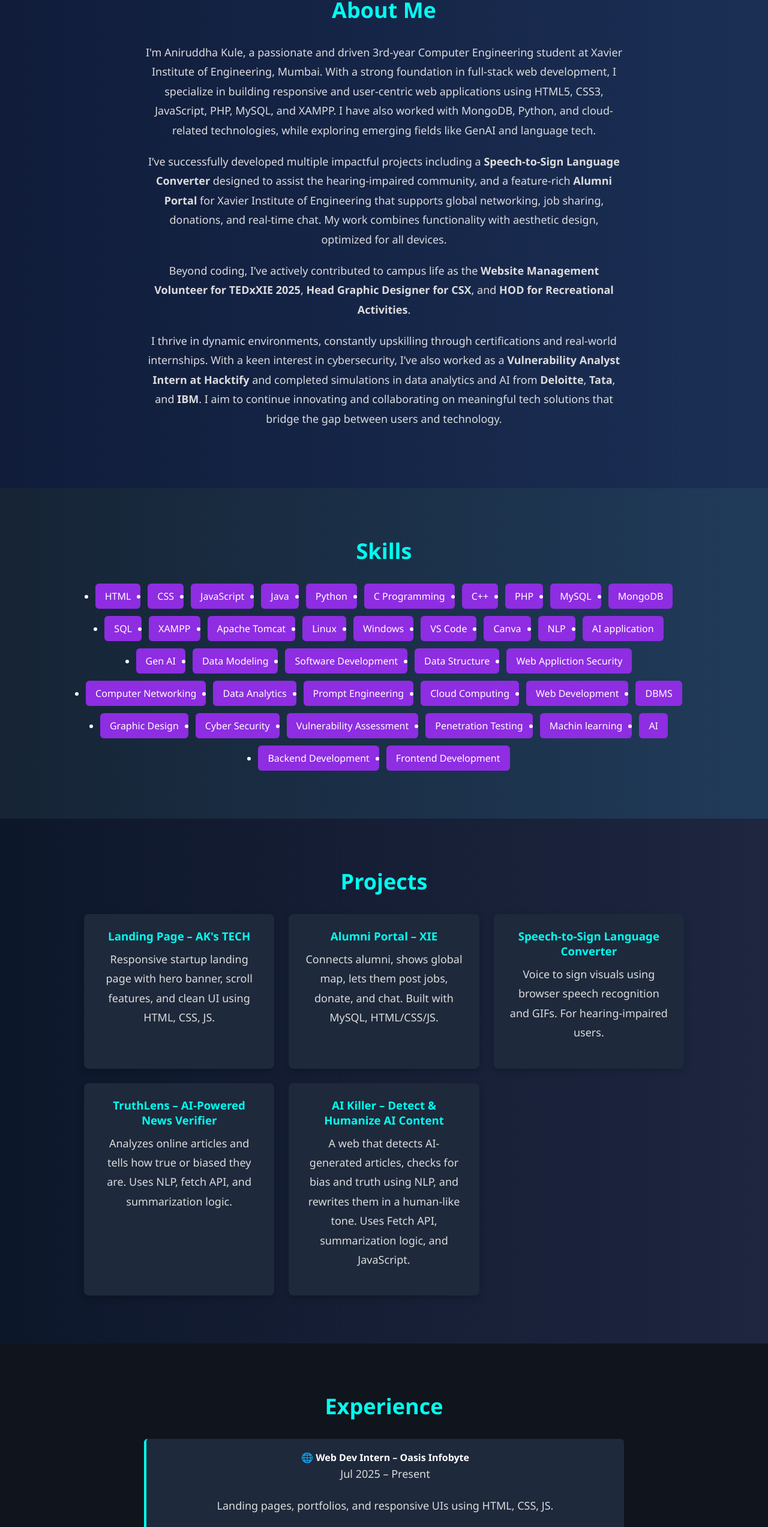
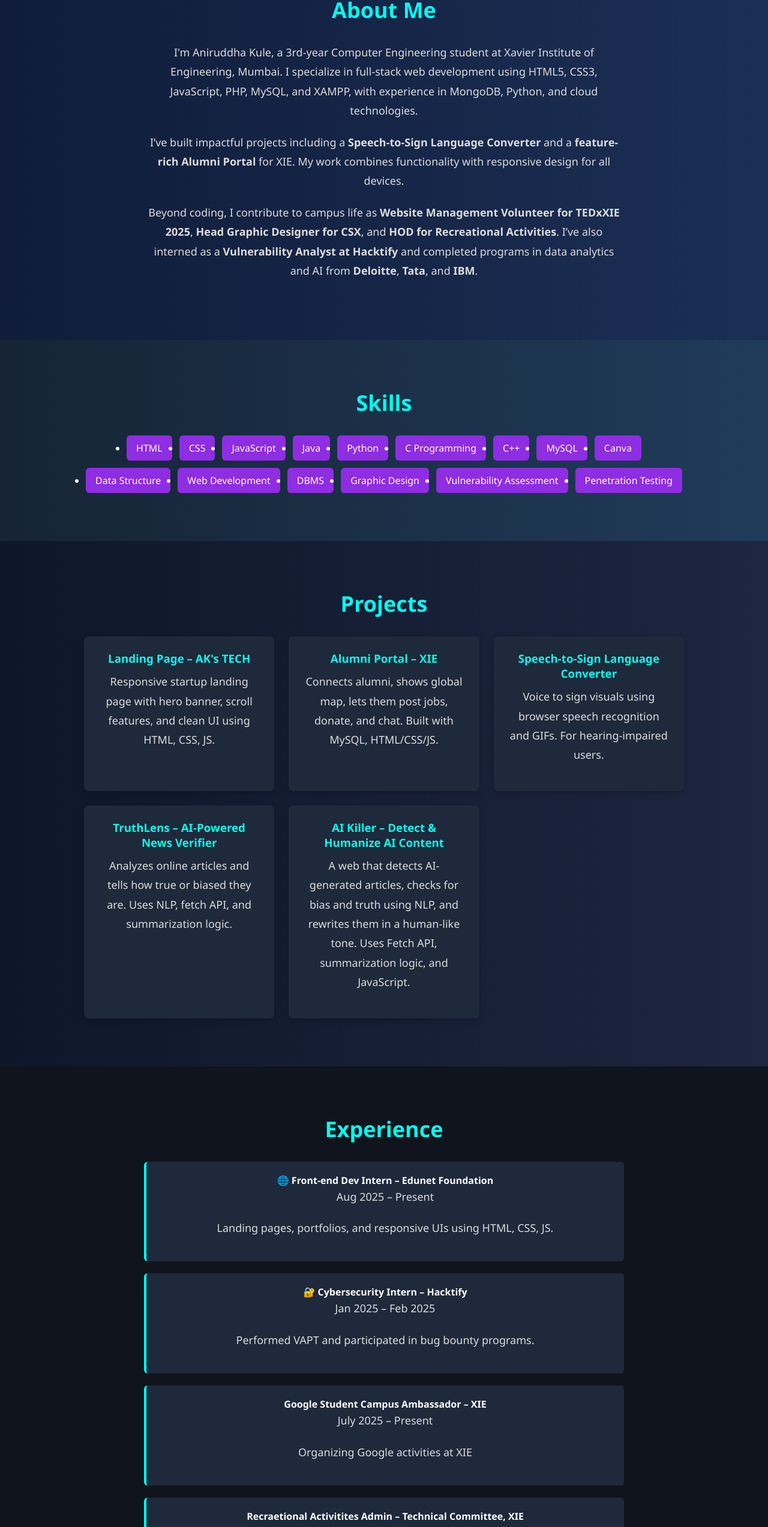
Before and after one commit to kuleaniruddha/profile, a plain HTML site: page index.html in a window 1280 px wide. Shown: the part 966-3512 px from the top of the page at 60% size. Drawn offline with nearby package versions, Linux system fonts and the light colour scheme.

Commit message:
Update index.html

```diff
--- a/index.html
+++ b/index.html
@@ -43,18 +43,16 @@
 <section id="about" class="about-section animate slide-in-left">
   <h2 class="section-heading animate-fade-slide">About Me</h2>
   <p>
-    I'm Aniruddha Kule, a passionate and driven 3rd-year Computer Engineering student at Xavier Institute of Engineering, Mumbai. With a strong foundation in full-stack web development, I specialize in building responsive and user-centric web applications using HTML5, CSS3, JavaScript, PHP, MySQL, and XAMPP. I have also worked with MongoDB, Python, and cloud-related technologies, while exploring emerging fields like GenAI and language tech.
+    I'm Aniruddha Kule, a 3rd-year Computer Engineering student at Xavier Institute of Engineering, Mumbai. I specialize in full-stack web development using HTML5, CSS3, JavaScript, PHP, MySQL, and XAMPP, with experience in MongoDB, Python, and cloud technologies.
   </p>
   <p>
-    I’ve successfully developed multiple impactful projects including a <strong>Speech-to-Sign Language Converter</strong> designed to assist the hearing-impaired community, and a feature-rich <strong>Alumni Portal</strong> for Xavier Institute of Engineering that supports global networking, job sharing, donations, and real-time chat. My work combines functionality with aesthetic design, optimized for all devices.
+    I’ve built impactful projects including a <strong>Speech-to-Sign Language Converter</strong> and a <strong>feature-rich Alumni Portal</strong> for XIE. My work combines functionality with responsive design for all devices.
   </p>
   <p>
-    Beyond coding, I’ve actively contributed to campus life as the <strong>Website Management Volunteer for TEDxXIE 2025</strong>, <strong>Head Graphic Designer for CSX</strong>, and <strong>HOD for Recreational Activities</strong>.
-  </p>
-  <p>
-    I thrive in dynamic environments, constantly upskilling through certifications and real-world internships. With a keen interest in cybersecurity, I’ve also worked as a <strong>Vulnerability Analyst Intern at Hacktify</strong> and completed simulations in data analytics and AI from <strong>Deloitte</strong>, <strong>Tata</strong>, and <strong>IBM</strong>. I aim to continue innovating and collaborating on meaningful tech solutions that bridge the gap between users and technology.
+    Beyond coding, I contribute to campus life as <strong>Website Management Volunteer for TEDxXIE 2025</strong>, <strong>Head Graphic Designer for CSX</strong>, and <strong>HOD for Recreational Activities</strong>. I’ve also interned as a <strong>Vulnerability Analyst at Hacktify</strong> and completed programs in data analytics and AI from <strong>Deloitte</strong>, <strong>Tata</strong>, and <strong>IBM</strong>.
   </p>
 </section>
+
 
 <section id="skills" class="skills-section animate slide-in-right">
     <h2>Skills</h2>
@@ -66,37 +64,14 @@
       <li>Python</li>
       <li>C Programming</li>
       <li>C++</li>
-      <li>PHP</li>
       <li>MySQL</li>
-      <li>MongoDB</li>
-      <li>SQL</li>
-      <li>XAMPP</li>
-      <li>Apache Tomcat</li>
-      <li>Linux</li>
-      <li>Windows</li>
-      <li>VS Code</li>
       <li>Canva</li>
-      <li>NLP</li>
-      <li>AI application</li>
-      <li>Gen AI</li>
-      <li>Data Modeling</li>
-      <li>Software Development</li>
       <li>Data Structure</li>
-      <li>Web Appliction Security</li>
-      <li>Computer Networking</li>
-      <li>Data Analytics</li>
-      <li>Prompt Engineering</li>
-      <li>Cloud Computing</li>
       <li>Web Development</li>
       <li>DBMS</li>
       <li>Graphic Design</li>
-      <li>Cyber Security</li>
       <li>Vulnerability Assessment</li>
       <li>Penetration Testing</li>
-      <li>Machin learning</li>
-      <li>AI</li>
-      <li>Backend Development</li>
-      <li>Frontend Development</li>
     </ul>
   </section>
 
@@ -132,20 +107,41 @@
     <h2>Experience</h2>
     <div class="timeline">
       <div class="timeline-item animate slide-in-left">
-        <h4>🌐 Web Dev Intern – Oasis Infobyte</h4>
-        <p>Jul 2025 – Present</p>
+        <h4>🌐 Front-end Dev Intern – Edunet Foundation</h4>
+        <p>Aug 2025 – Present</p>
         <p>Landing pages, portfolios, and responsive UIs using HTML, CSS, JS.</p>
-      </div>
-      <div class="timeline-item animate slide-in-right">
-        <h4>🌐 JAVA Dev Intern – Oasis Infobyte</h4>
-        <p>Jul 2025 – Present</p>
-        <p>Creating Java-based backend & mini-projects.</p>
       </div>
       <div class="timeline-item animate slide-in-left">
         <h4>🔐 Cybersecurity Intern – Hacktify</h4>
         <p>Jan 2025 – Feb 2025</p>
         <p>Performed VAPT and participated in bug bounty programs.</p>
       </div>
+      <div class="timeline-item animate slide-in-right">
+  <h4>Google Student Campus Ambassador – XIE</h4>
+  <p>July 2025 – Present</p>
+  <p>Organizing Google activities at XIE</p>
+</div>
+        <div class="timeline-item animate slide-in-right">
+        <h4>Recraetional Activitites Admin – Technical Committee, XIE</h4>
+        <p>July 2025 – present</p>
+        <p>Organizing Fun Activites in Technical Fest of XIE</p>
+      </div>
+      <div class="timeline-item animate slide-in-right">
+        <h4>Recraetional Activitites HOD – Technical Committee, XIE</h4>
+        <p>July 2025 – present</p>
+        <p>Organizing Fun Activites in Technical Fest of XIE</p>
+      </div>
+         <div class="timeline-item animate slide-in-right">
+        <h4>🎨 Joint Graphics Head – TEDxXIE</h4>
+        <p>Aug 2025 – Present</p>
+        <p>Led poster and branding design for TEDx events.</p>
+      </div>
+    </div>
+    <div class="timeline-item animate slide-in-right">
+  <h4>🎯 TPO Student Coordinator – XIE</h4>
+  <p>July 2025 – Present</p>
+  <p>Coordinating training and placement activities for students at XIE</p>
+</div>
       <div class="timeline-item animate slide-in-right">
         <h4>🎨 Head Designer – CSX, XIE</h4>
         <p>Jan 2025 – May 2025</p>
@@ -177,16 +173,6 @@
     <!-- Dec 2024 -->
     <div class="cert-card animate pop"><h4>Vulnerability Assessment Penetration Tester – Hacktify</h4><p>Dec 2024</p></div>
 
-    <!-- Nov 2024 -->
-    <div class="cert-card animate pop"><h4>Web Dev Course – The Digital Adda</h4><p>Nov 2024</p></div>
-    <div class="cert-card animate pop"><h4>ITRONIX SOLUTION – INFORMATION TECHNOLOGY MANAGEMENT</h4><p>Nov 2024</p></div>
-    <div class="cert-card animate pop"><h4>Great Learning – Introduction to Artificial Intelligence</h4><p>Nov 2024</p></div>
-
-    <!-- Oct 2024 -->
-    <div class="cert-card animate pop"><h4>Google – Analyze Image with the Cloud Vision API</h4><p>Oct 2024</p></div>
-    <div class="cert-card animate pop"><h4>Google – Cloud Speech API: 3 ways</h4><p>Oct 2024</p></div>
-    <div class="cert-card animate pop"><h4>Google – Develop Gen AI Apps with Gemini & Streamlit</h4><p>Oct 2024</p></div>
-    <div class="cert-card animate pop"><h4>Google – Prompt Design in Vertex AI</h4><p>Oct 2024</p></div>
 
   </div>
 </section>
@@ -197,7 +183,7 @@
     <ul class="extra-list">
       <li class="animate slide-in-left">📢 HOD – Recreational Activities, XIE Student Council</li>
       <li class="animate slide-in-right">🎨 Head Graphic Designer – CSX, XIE</li>
-      <li class="animate slide-in-left">🖥 Website Management Volunteer – TEDxXIE 2025</li>
+      <li class="animate slide-in-left">🖥 Graphics Head – TEDxXIE 2026</li>
       <li class="animate slide-in-right">💡 TEDxXIE Branding Team</li>
       <li class="animate slide-in-left">🤝 NSS Volunteer</li>
       <li class="animate slide-in-right">🛡 Participated in Security & Bug Bounty events</li>
```
